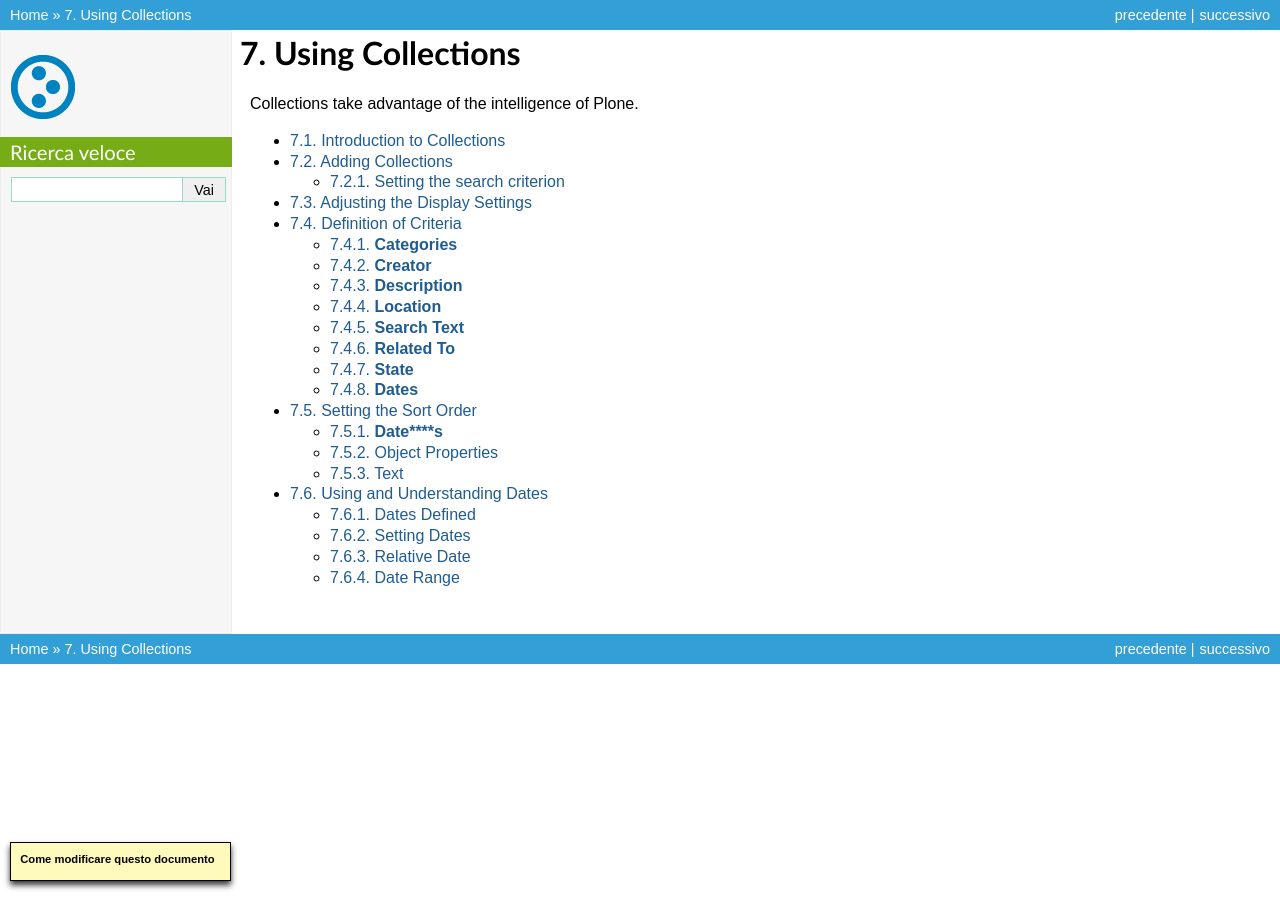
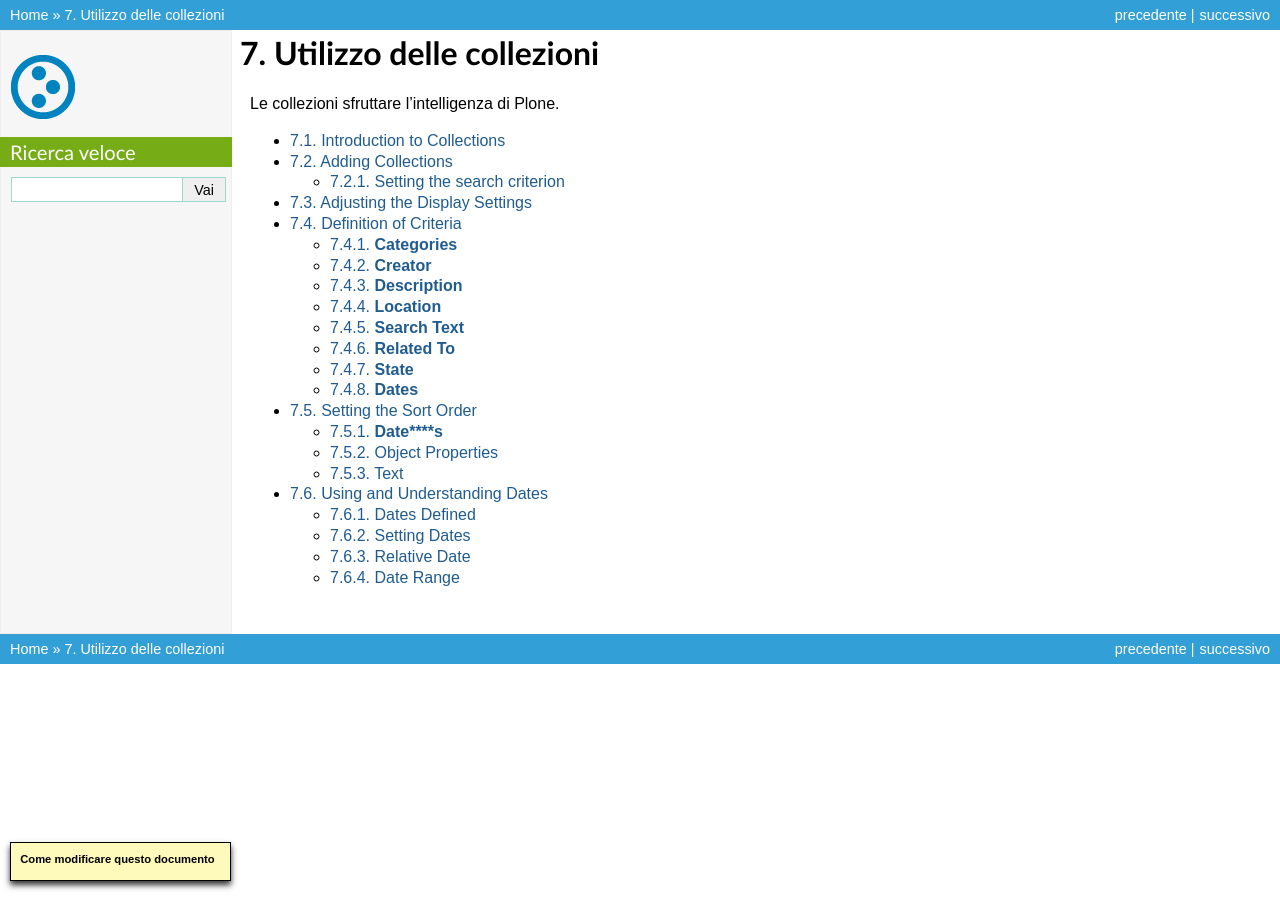
Before and after one commit to plone-it/collective.italiandocumentation, a Sphinx documentation site: the page built from source/using-collections/index.rst, in a window 1280 px wide. Built offline with Sphinx 7.4.7, drawn with Linux system fonts in a browser that asks for light colours.

Commit message:
Update source/using-collections/index.rst

```diff
--- a/source/using-collections/index.rst
+++ b/source/using-collections/index.rst
@@ -1,7 +1,7 @@
-Using Collections
-====================
+Utilizzo delle collezioni
+=========================
 
-Collections take advantage of the intelligence of Plone.
+Le collezioni sfruttare l'intelligenza di Plone.
 
 .. toctree::
     :maxdepth: 2
```
